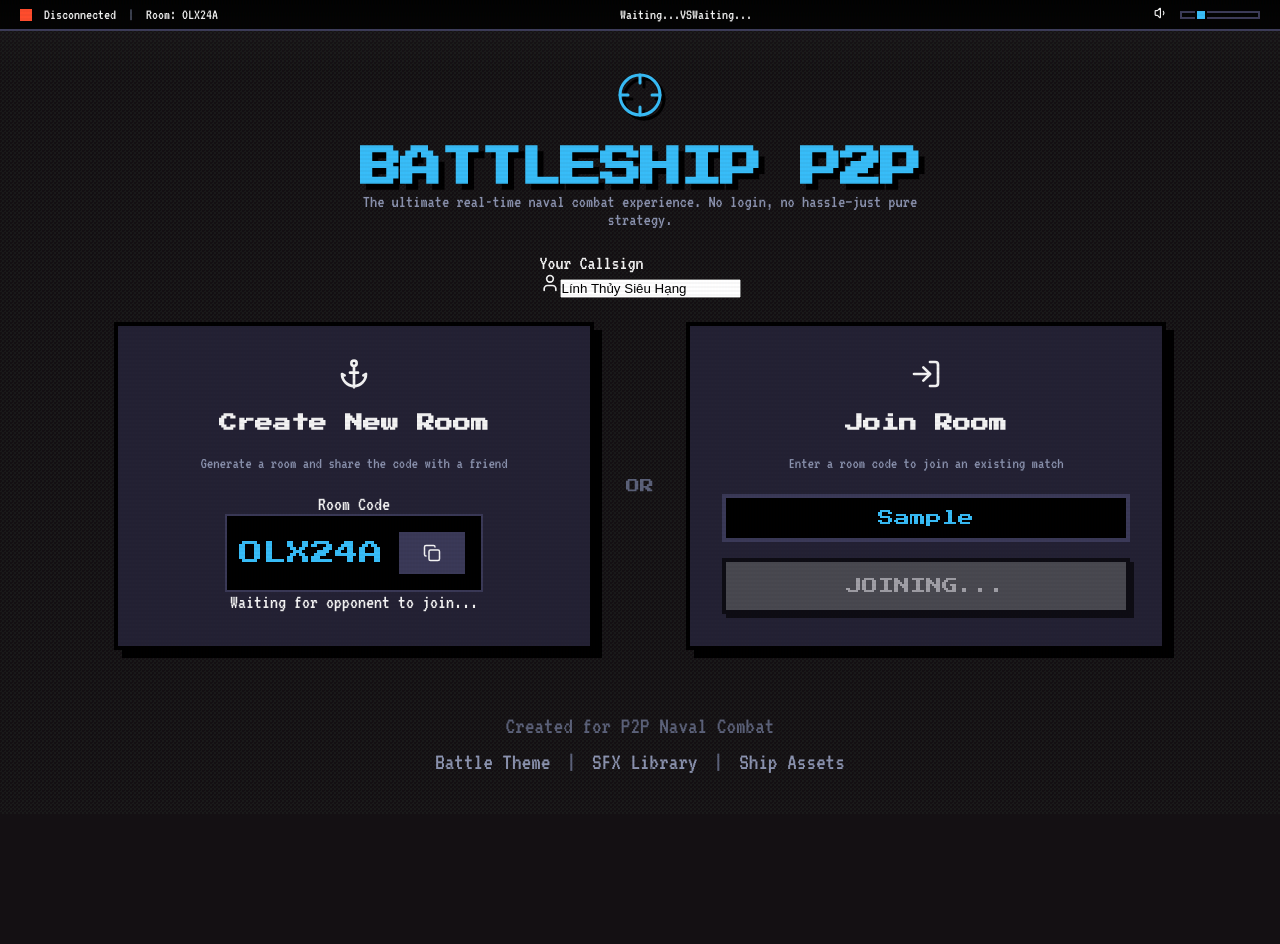
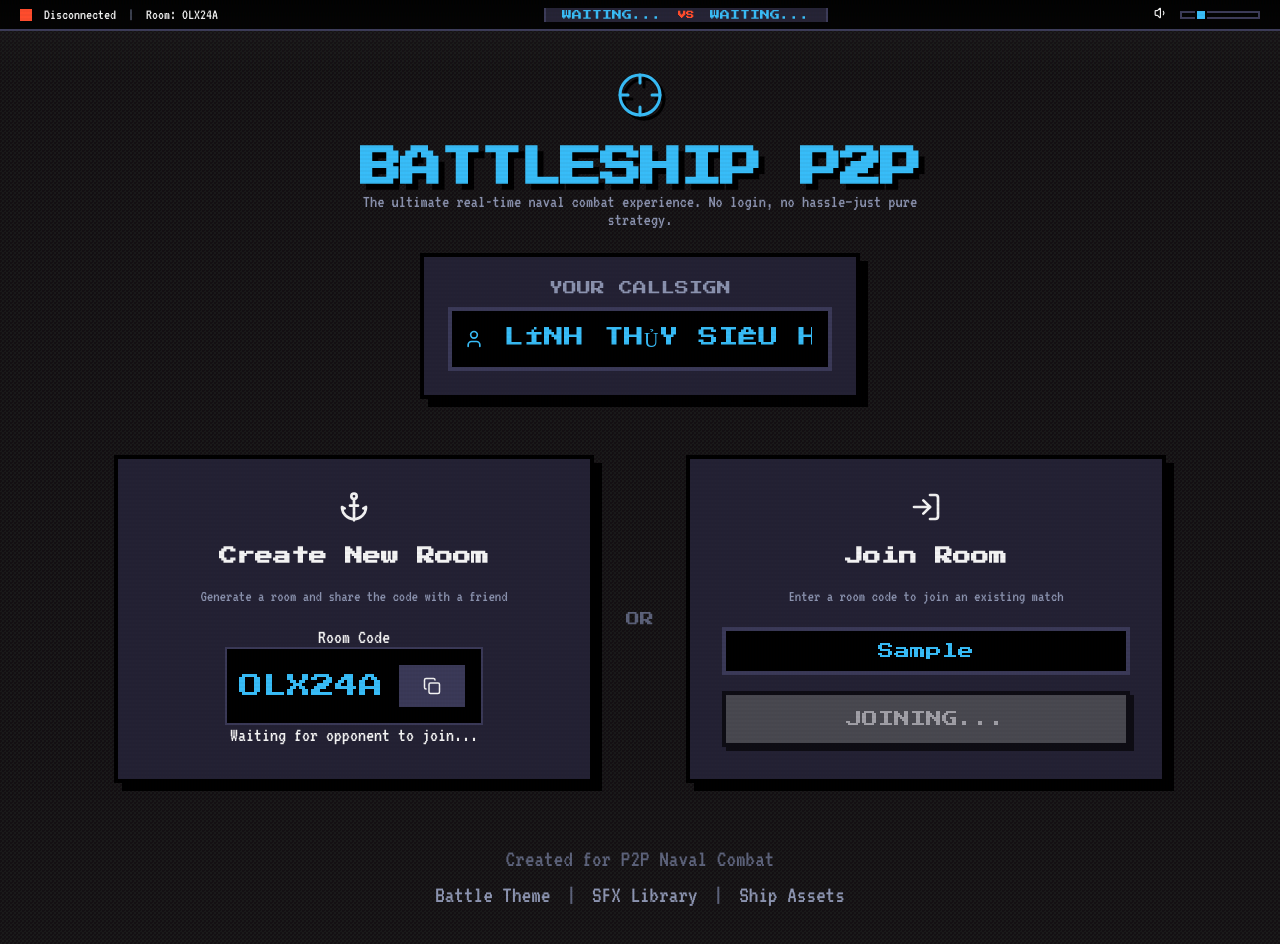
Before and after one commit to dducnv/battleship, a Next.js app: page / in a window 1280 px wide. Both pictures are taken after typing "Sample" into the empty fields and a click on the button "GENERATE ROOM". Shown: the top 944 px of the page. Before the commit the page ends 814 px from the top, so only its background shows below. Built offline with nearby package versions, Linux system fonts and the light colour scheme; no server answers.

Commit message:
feat: add lobby name input component and update status bar styles for player labels

```diff
--- a/app/globals.css
+++ b/app/globals.css
@@ -95,6 +95,73 @@ body {
   font-size: 15px;
 }
 
+/* ── Lobby Name Input ── */
+.lobby-name-input {
+  margin: 0 auto 32px;
+  width: 100%;
+  max-width: 440px;
+  position: relative;
+  z-index: 10;
+}
+
+.lobby-name-input .input-group {
+  display: flex;
+  flex-direction: column;
+  gap: 12px;
+  background: var(--color-bg-secondary);
+  padding: 24px;
+  border: 4px solid #000;
+  box-shadow: 8px 8px 0px #000;
+}
+
+.lobby-name-input label {
+  font-family: var(--font-mono);
+  font-size: 14px;
+  color: var(--color-text-secondary);
+  text-transform: uppercase;
+  text-align: center;
+  display: block;
+}
+
+.lobby-name-input .input-with-icon {
+  position: relative;
+  display: flex;
+  align-items: center;
+}
+
+.lobby-name-input .input-icon {
+  position: absolute;
+  left: 16px;
+  color: var(--color-primary);
+  pointer-events: none;
+  z-index: 2;
+}
+
+.lobby-name-input input {
+  width: 100%;
+  padding: 18px 16px 18px 52px;
+  background: #000;
+  border: 4px solid var(--color-surface);
+  color: var(--color-primary);
+  font-family: var(--font-mono);
+  font-size: 20px;
+  outline: none;
+  transition: all 0.2s;
+  text-transform: uppercase;
+  box-shadow: inset 4px 4px 0px rgba(0,0,0,0.5);
+}
+
+.lobby-name-input input:focus {
+  border-color: var(--color-primary);
+  background: #050505;
+  box-shadow: inset 4px 4px 0px rgba(0,0,0,0.8), 0 0 15px rgba(56, 189, 248, 0.2);
+}
+
+.lobby-name-input input::placeholder {
+  color: var(--color-surface);
+  text-transform: none;
+}
+
 .status-bar__left {
   display: flex;
   align-items: center;
@@ -103,6 +170,36 @@ body {
 
 .status-bar__divider {
   color: var(--color-text-dim);
+}
+
+.status-bar__center {
+  flex: 1;
+  display: flex;
+  justify-content: center;
+}
+
+.status-bar__vs {
+  display: flex;
+  align-items: center;
+  gap: 16px;
+  background: var(--color-bg-secondary);
+  padding: 2px 16px;
+  border-left: 2px solid var(--color-surface);
+  border-right: 2px solid var(--color-surface);
+}
+
+.status-bar__player-name {
+  font-family: var(--font-mono);
+  font-size: 10px;
+  color: var(--color-primary);
+  text-transform: uppercase;
+}
+
+.status-bar__vs-tag {
+  font-family: var(--font-mono);
+  font-size: 8px;
+  color: var(--color-hit);
+  font-weight: bold;
 }
 
 .btn {
--- a/src/components/shared/StatusBar.tsx
+++ b/src/components/shared/StatusBar.tsx
@@ -52,9 +52,9 @@ export default function StatusBar() {
       <div className="status-bar__center">
         {roomId && (
           <div className="status-bar__vs">
-            <span className="player-name">{getPlayerLabel(0)}</span>
-            <span className="vs-tag">VS</span>
-            <span className="player-name">{getPlayerLabel(1)}</span>
+            <span className="status-bar__player-name">{getPlayerLabel(0)}</span>
+            <span className="status-bar__vs-tag">VS</span>
+            <span className="status-bar__player-name">{getPlayerLabel(1)}</span>
           </div>
         )}
       </div>
```
